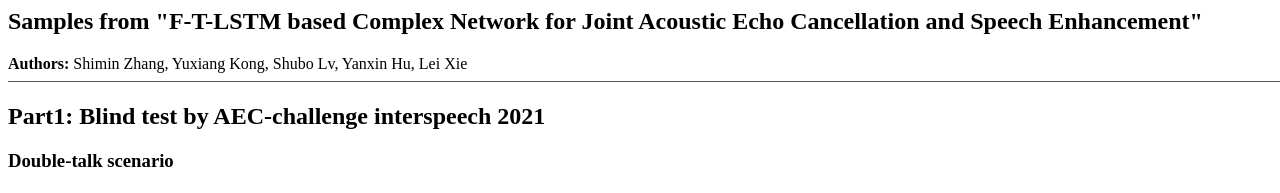
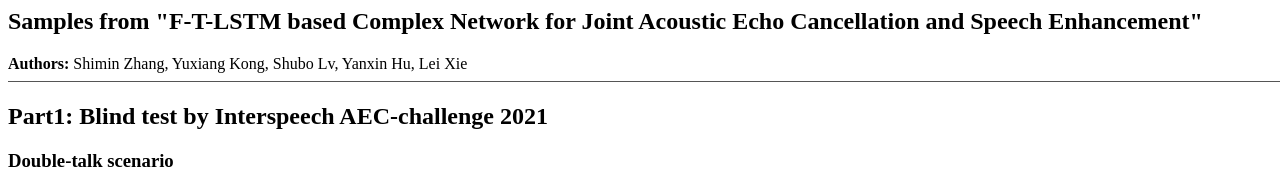
Before and after one commit to echocatzh/Demo-of-DeepComplexAEC, a plain HTML site: page index.html in a window 1280 px wide. Shown: the top 193 px of the page. Drawn offline with Linux system fonts and the light colour scheme.

Commit message:
Update index.html

```diff
--- a/index.html
+++ b/index.html
@@ -19,7 +19,7 @@
     </div>
 
     <hr style="height:1px;border:none;border-top:1px solid #555555; width:130%">
-    <h2>Part1: Blind test by AEC-challenge interspeech 2021</h2>
+    <h2>Part1: Blind test by Interspeech AEC-challenge 2021</h2>
     <style type="text/css">
         .tg {
             border-collapse: collapse;
```
